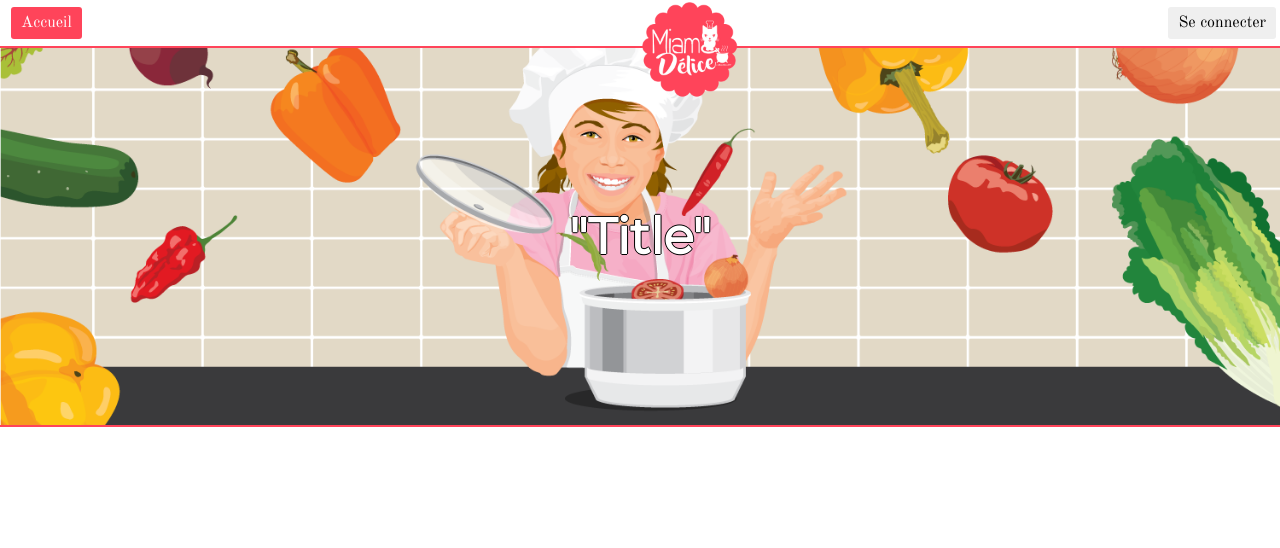
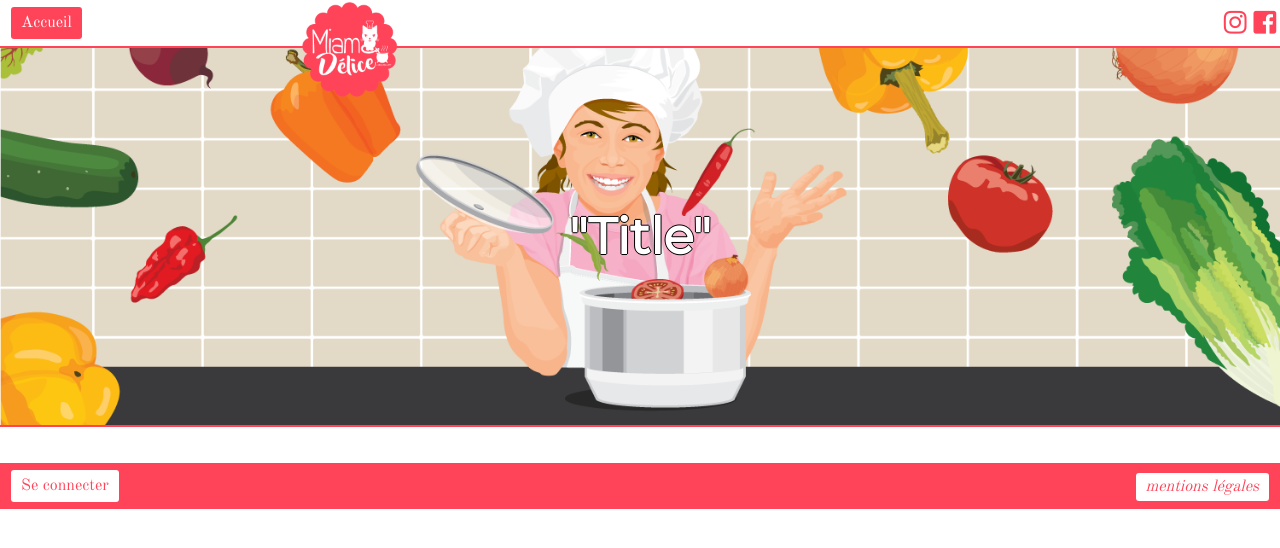
Before and after one commit to sorenouw/Projet5_web-developer-junior_OpenClassrooms, a PHP site: page / in a window 1280 px wide. Shown: the top 548 px of the page. Run offline with PHP 8.4, Linux system fonts and the light colour scheme; data that the repository does not hold is empty; some libraries are stand-ins or nearby versions.

Commit message:
footer added. css on buttons and images

```diff
--- a/public/css/base.css
+++ b/public/css/base.css
@@ -30,3 +30,6 @@ p{
   margin: 5px;
   word-wrap: break-word;
 }
+i{
+  font-size: 26px;
+}
--- a/public/css/layout.css
+++ b/public/css/layout.css
@@ -3,7 +3,7 @@
 header {
   display: flex;
   align-items: center;
-  justify-content: space-between;
+  justify-content:  space-between;
   padding: 3px 10px 3px 10px;
   height: 40px;
   border-bottom: 2px solid #ff445a;
@@ -17,6 +17,7 @@ header {
 .headerLogo{
   position: fixed;
   top: 0;
+  left: 300px;
   width: 100%;
   z-index: 99;
   height: 100px;
@@ -52,12 +53,21 @@ header {
   display: flex;
   flex-wrap: wrap;
   justify-content: center;
-  width: 90%;
+  width: 100%;
   margin: 0 auto;
 }
 
+
 figure img {
-  width: 100%;
+    width: 100%;
+	-webkit-transform: scale(1);
+	transform: scale(1);
+	-webkit-transition: .3s ease-in-out;
+	transition: .3s ease-in-out;
+}
+figure:hover img {
+	-webkit-transform: scale(1.3);
+	transform: scale(1.3);
 }
 figure a {
   padding: 0;
@@ -65,8 +75,8 @@ figure a {
 figure {
   position: relative;
   overflow: hidden;
-  height: auto;
-  width: 300px;
+  height: 150px;
+  width: 250px;
   margin: 15px;
   background-color: rgba(0, 0, 0, 0);
 }
@@ -77,7 +87,7 @@ figcaption {
   color: white;
   width: 100%;
   opacity: 0;
-  top: 30%;
+  top: -30%;
   left: 0;
   font-size: 14px;
   transition: all 0.6s ease;
@@ -88,6 +98,7 @@ figcaption p{
 
 figure:hover figcaption {
   opacity: 1;
+  background-color: #ff445a;
   top: 0;
 }
 
@@ -166,7 +177,7 @@ td {
   h1 {
     font-size: 20px;
   }
-  header {
+  header  {
     margin: 0;
   }
   .imgTitle {
--- a/public/css/theme.css
+++ b/public/css/theme.css
@@ -6,6 +6,13 @@ a, button {
   font-size: 16px;
   border: 0px;
   font-family: 'Old Standard TT';
+}
+a:hover, button:hover{
+  opacity: 0.8;
+}
+.socialIcon{
+ color: #ff445a;
+ padding: 0;
 }
 .white{
   color: #ff445a;
@@ -25,7 +32,32 @@ h5{
   color: red;
   font-size: 20px;
 }
+figure{
+  display: inline-block;
+vertical-align: middle;
+-webkit-transform: perspective(1px) translateZ(0);
+transform: perspective(1px) translateZ(0);
+box-shadow: 0 0 1px rgba(0, 0, 0, 0);
+-webkit-transition-duration: 0.3s;
+transition-duration: 0.3s;
+-webkit-transition-property: box-shadow;
+transition-property: box-shadow;
+}
+figure:hover{
+  box-shadow: 0 0 8px #ff445a;
 
+}
 body {
   background-color: white;
 }
+footer{
+  background-color: #ff445a;
+  display: flex;
+    align-items: center;
+  justify-content: space-between;
+    padding: 3px 10px 3px 10px;
+  height: 40px;
+}
+footer nav{
+
+}
--- a/view/frontend/commentView.php
+++ b/view/frontend/commentView.php
@@ -76,6 +76,7 @@ echo $_SESSION["flash"]; ?>
         <button type="submit" name="1">Commenter</button>
       </div>
     </form>
+    <?php include("view/frontend/footer.php"); ?>
     <?php $content = ob_get_clean(); ?>
 
     <?php require('view/frontend/template.php'); ?>
--- /dev/null
+++ b/view/frontend/footer.php
@@ -0,0 +1,20 @@
+<footer>
+  <nav>
+
+      <!-- Si l'utilisateur se connecte on remplace le bouton "se connecter" par "administration" -->
+  <?php if (!empty($_SESSION["user"])) {
+  ?>
+    <em><a href="index.php?action=admin" class="white">administration</a></em>
+  	<?php
+  } else {
+      ?>
+      <form class="" action="index.php?action=login" method="post">
+        <button type="submit" name="button" class="white">Se connecter</button>
+      </form>
+  <?php
+    }
+  ?>
+
+</nav>
+  <em><a href="index.php?action=mentions" class="white">mentions légales</a></em>
+</footer>
--- a/view/frontend/home.php
+++ b/view/frontend/home.php
@@ -19,6 +19,6 @@
   <?php endforeach; ?>
 
 </section>
-
+<?php include("view/frontend/footer.php"); ?>
 <?php $content = ob_get_clean(); ?>
 <?php require('view/frontend/template.php'); ?>
--- a/view/frontend/nav.php
+++ b/view/frontend/nav.php
@@ -1,20 +1,10 @@
 <header class="white headerFixed">
 <a href="index.php" class="red">Accueil</a>
 <nav>
+<a href="#" class="socialIcon"><i class="fab fa-instagram" ></i></a>
+<a href="#" class="socialIcon"><i class="fab fa-facebook-square"></i></a>
 
-  <!-- Si l'utilisateur se connecte on remplace le bouton "se connecter" par "administration" -->
 
-  <?php if (!empty($_SESSION["user"])) {
-  ?>
-    <em><a href="index.php?action=admin" class="red">Administration</a></em>
-  	<?php
-  } else {
-      ?>
-      <form class="" action="index.php?action=login" method="post">
-        <button type="submit" name="button" class="">Se connecter</button>
-      </form>
-  <?php
-    }
-  ?>
+
 </nav>
 </header>
--- a/view/frontend/template.php
+++ b/view/frontend/template.php
@@ -8,11 +8,13 @@
         <link href="public/css/base.css" rel="stylesheet" />
         <link href="public/css/layout.css" rel="stylesheet" />
         <link href="public/css/theme.css" rel="stylesheet" />
+        <!-- font awesome -->
+        <link rel="stylesheet" href="https://use.fontawesome.com/releases/v5.2.0/css/all.css" integrity="sha384-hWVjflwFxL6sNzntih27bfxkr27PmbbK/iSvJ+a4+0owXq79v+lsFkW54bOGbiDQ" crossorigin="anonymous">
         <!-- font -->
         <link href='https://fonts.googleapis.com/css?family=Old Standard TT' rel='stylesheet'>
         <link href='https://fonts.googleapis.com/css?family=Montserrat' rel='stylesheet'>
         <!-- favicon -->
-        <link rel="icon" type="image/png" href="public/img/favicon.png" />
+        <link rel="icon" type="image/png" href="public/img/logo.png" />
     </head>
 
     <body>
```
Also changed, not shown: public/uploads/burgerjpg.jpg (added), public/uploads/corn.jpg (added).
